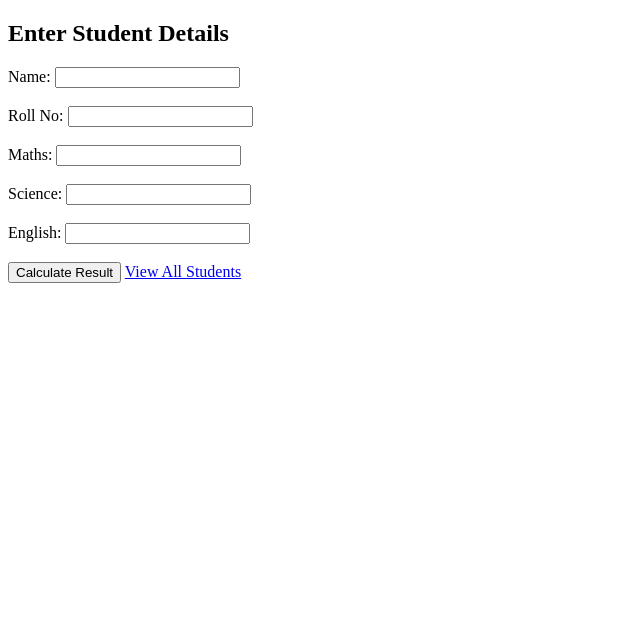
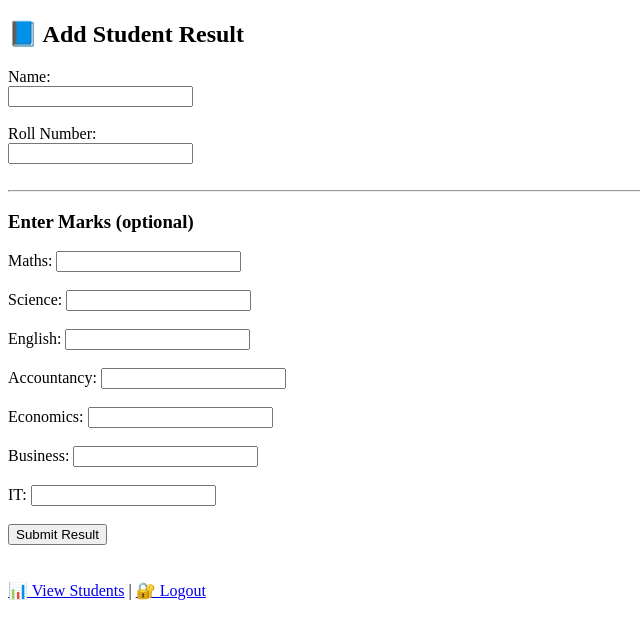
Before and after one commit to ravishsonia404/student_result_app, a Flask app: page / in a window 1280 px wide. Shown: the top 639 px of the page, without its empty margins (0-640 px from the left). Run offline with Flask 3, Linux system fonts and the light colour scheme; the visitor is signed in with stand-in values (Sample User, id 1).

Commit message:
Update index.html

```diff
--- a/templates/index.html
+++ b/templates/index.html
@@ -1,18 +1,40 @@
 <!DOCTYPE html>
 <html>
 <head>
-    <title>Student Result App</title>
+    <title>Add Student</title>
 </head>
 <body>
-    <h2>Enter Student Details</h2>
-    <form method="POST">
-        Name: <input type="text" name="name"><br><br>
-        Roll No: <input type="text" name="roll"><br><br>
-        Maths: <input type="number" name="maths"><br><br>
-        Science: <input type="number" name="science"><br><br>
-        English: <input type="number" name="english"><br><br>
-        <button type="submit">Calculate Result</button>
-        <a href="/students">View All Students</a>
-    </form>
+
+<h2>📘 Add Student Result</h2>
+
+<form method="POST">
+
+    <label>Name:</label><br>
+    <input type="text" name="name" required><br><br>
+
+    <label>Roll Number:</label><br>
+    <input type="text" name="roll" required><br><br>
+
+    <hr>
+
+    <h3>Enter Marks (optional)</h3>
+
+    Maths: <input type="number" name="maths"><br><br>
+    Science: <input type="number" name="science"><br><br>
+    English: <input type="number" name="english"><br><br>
+    Accountancy: <input type="number" name="accountancy"><br><br>
+    Economics: <input type="number" name="economics"><br><br>
+    Business: <input type="number" name="business"><br><br>
+    IT: <input type="number" name="it"><br><br>
+
+    <button type="submit">Submit Result</button>
+
+</form>
+
+<br><br>
+
+<a href="/students">📊 View Students</a> |
+<a href="/logout">🔐 Logout</a>
+
 </body>
 </html>
```
